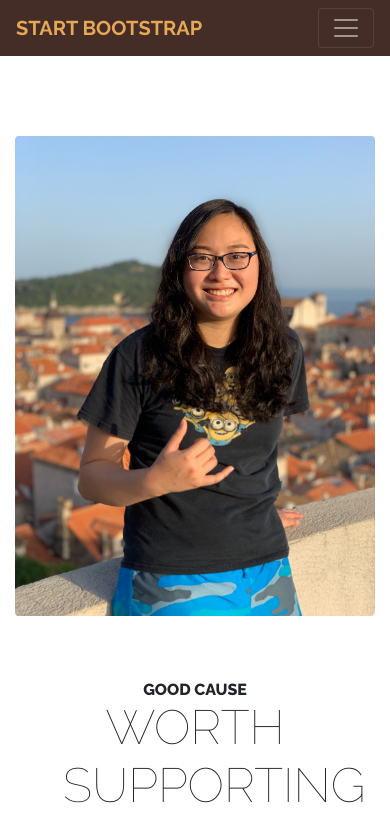
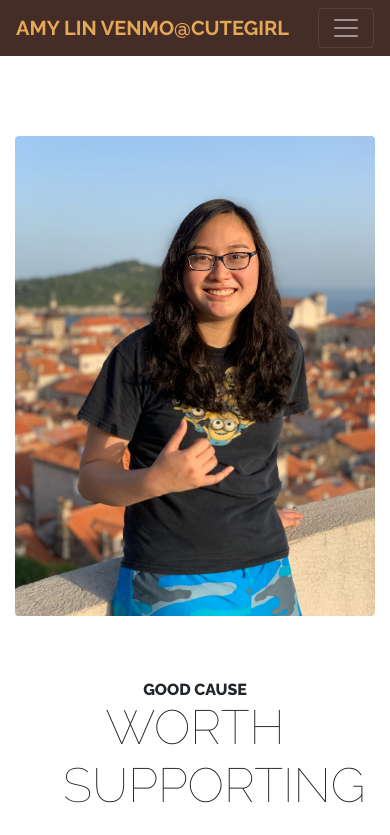
Before and after one commit to amyslin96/saypoop, a website: page index.html in a window 390 px wide. Shown: the top 835 px of the page. Drawn offline with nearby package versions, Linux system fonts and the light colour scheme; files that its build step writes are made by us from their sources.

Commit message:
replce start bootstrap

```diff
--- a/index.html
+++ b/index.html
@@ -32,7 +32,7 @@
   <!-- Navigation -->
   <nav class="navbar navbar-expand-lg navbar-dark py-lg-4" id="mainNav">
     <div class="container">
-      <a class="navbar-brand text-uppercase text-expanded font-weight-bold d-lg-none" href="#">Start Bootstrap</a>
+      <a class="navbar-brand text-uppercase text-expanded font-weight-bold d-lg-none" href="#">Amy Lin Venmo@CUTEGIRL</a>
       <button class="navbar-toggler" type="button" data-toggle="collapse" data-target="#navbarResponsive" aria-controls="navbarResponsive" aria-expanded="false" aria-label="Toggle navigation">
         <span class="navbar-toggler-icon"></span>
       </button>
```
Also changed, not shown: products.html (+1 -1 lines), store.html (+1 -1 lines).
